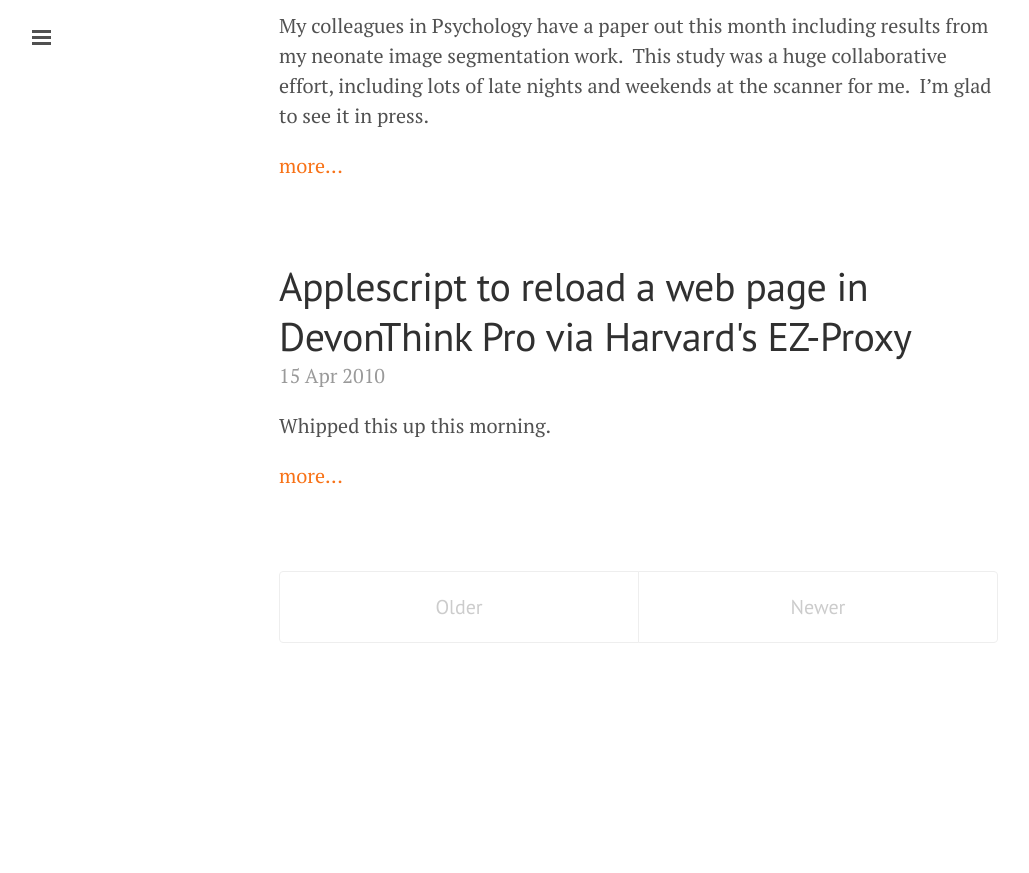
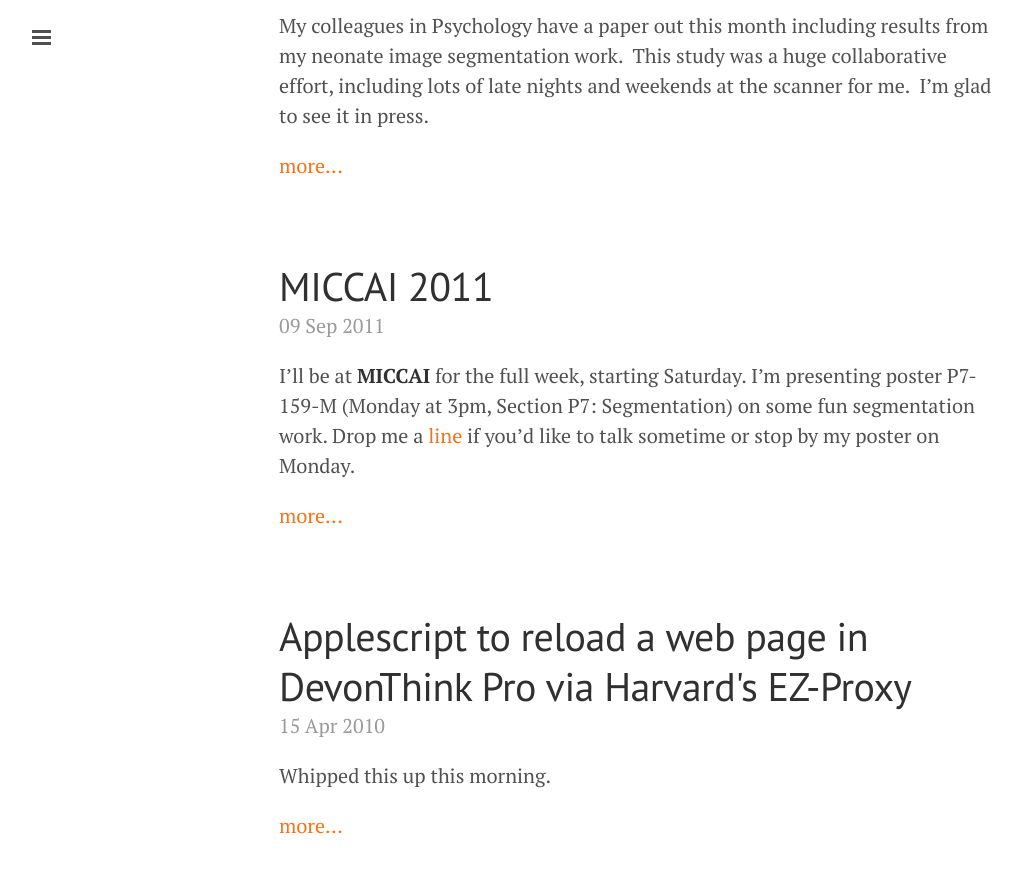
Before and after one commit to nweisenfeld/nweisenfeld.github.io, a Jekyll site: the page built from index.html, in a window 1280 px wide and 900 px high, scrolled down 1151 px. Shown: the top 873 px of the window, without its empty margins (1-1030 px from the left). Built offline with Jekyll 4.4.1, drawn with Linux system fonts in a browser that asks for light colours; Markdown is read by kramdown in place of the engine named in the settings; the list of posts is cut into pages by our own code; before the commit the page ends 1854 px from its top, so only the background shows below that.

```diff
--- /dev/null
+++ b/_posts/2011-09-09-miccai-2011.markdown
@@ -0,0 +1,26 @@
+---
+layout: post
+status: publish
+published: true
+title: MICCAI 2011
+author: weisen
+author_login: weisen
+author_email: weisen123@gmail.com
+wordpress_id: 262
+wordpress_url: http://neilweisenfeld.com/wp/?p=262
+date: '2011-09-09 13:56:44 -0400'
+date_gmt: '2011-09-09 17:56:44 -0400'
+categories:
+- science
+- conferences
+tags:
+- miccai
+comments: []
+---
+
+I'll be at **MICCAI** for the full week, starting Saturday.  I'm
+presenting poster P7-159-M (Monday at 3pm, Section P7: Segmentation)
+on some fun segmentation work.  Drop me a [line][1] if you'd like to
+talk sometime or stop by my poster on Monday.
+
+[1]: /about/#contact
```
Also changed, not shown: _drafts/2011-09-09-miccai-2011.markdown (deleted, +0 -20 lines), about.md (+3 -0 lines), public/assets/contact.png (added).
